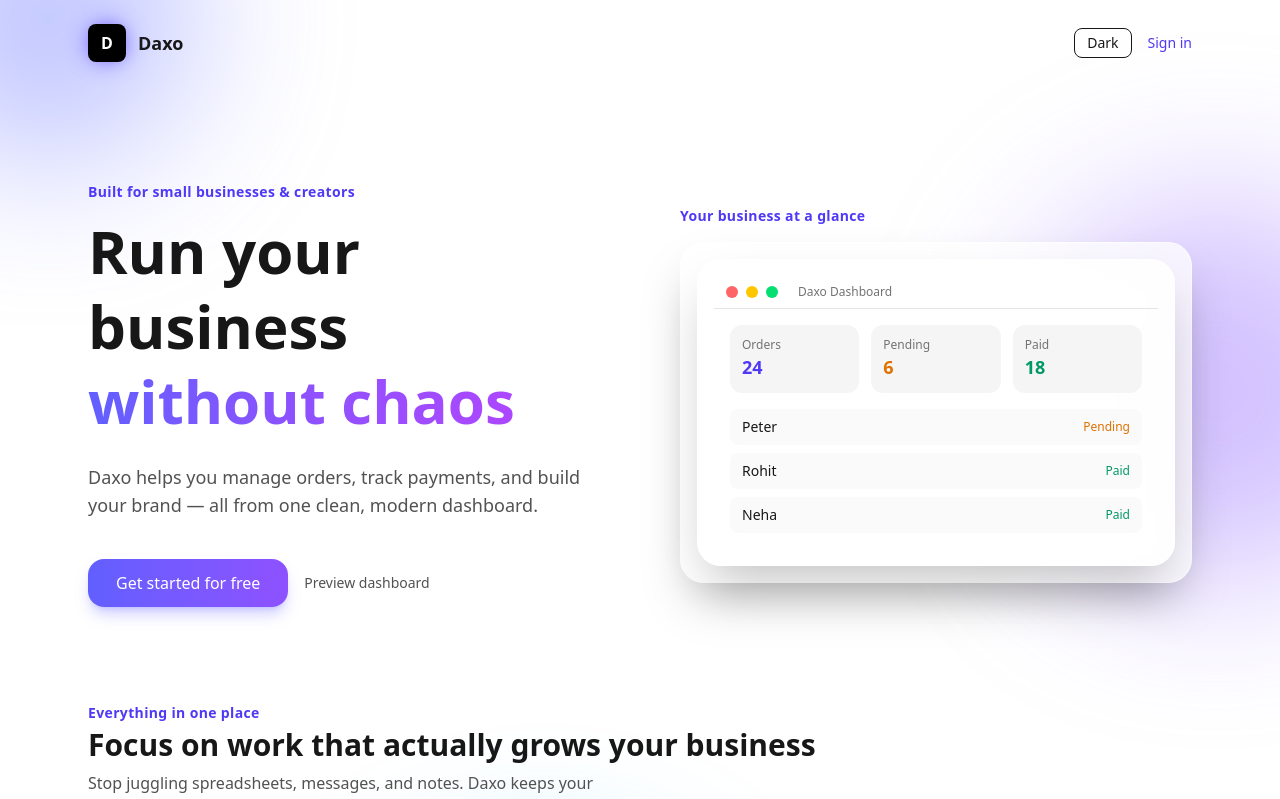
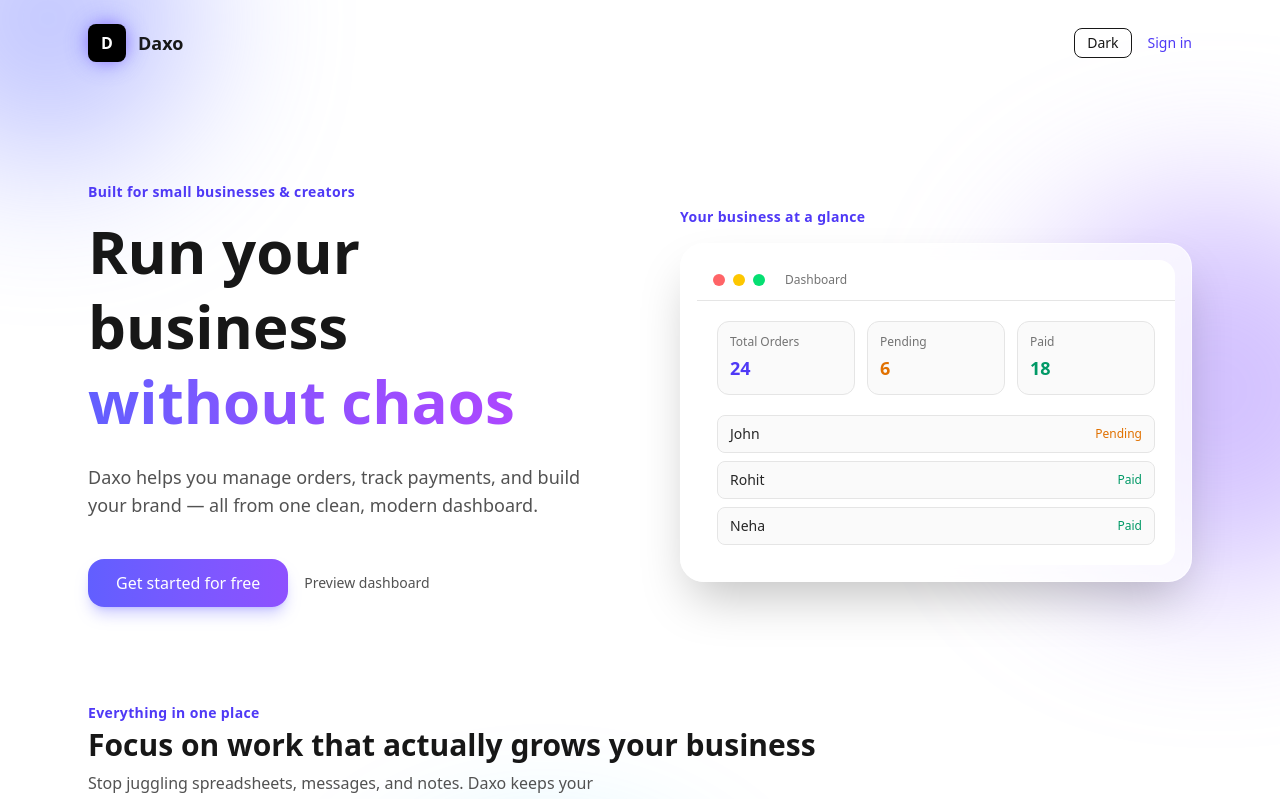
Before and after one commit to chaudharyjatin115/daxo-landing, a React (Vite) app: page / in a window 1280 px wide. Shown: the top 799 px of the page. Built offline with nearby package versions, Linux system fonts and the light colour scheme.

Commit message:
final fixes implementing a dashboard preview

```diff
--- a/src/components/DashboardPreview.jsx
+++ b/src/components/DashboardPreview.jsx
@@ -1,26 +1,39 @@
 export default function DashboardPreview() {
   return (
-    <div className="glass bg-white/90 dark:bg-neutral-900/70 rounded-3xl border border-white/60 dark:border-neutral-800 shadow-2xl p-4">
+    <div className="rounded-2xl bg-white dark:bg-neutral-900 overflow-hidden">
       {/* Window bar */}
-      <div className="flex items-center gap-2 px-3 py-2 border-b border-neutral-200 dark:border-neutral-800">
-        <span className="w-3 h-3 rounded-full bg-red-400" />
-        <span className="w-3 h-3 rounded-full bg-yellow-400" />
-        <span className="w-3 h-3 rounded-full bg-green-400" />
-        <span className="ml-3 text-xs text-neutral-500">Daxo Dashboard</span>
+      <div className="flex items-center gap-2 px-4 py-3 border-b border-neutral-200 dark:border-neutral-800">
+        <div className="w-3 h-3 rounded-full bg-red-400" />
+        <div className="w-3 h-3 rounded-full bg-yellow-400" />
+        <div className="w-3 h-3 rounded-full bg-green-400" />
+        <span className="ml-3 text-xs text-neutral-500 dark:text-neutral-400">
+          Dashboard
+        </span>
       </div>
 
-      {/* Content */}
-      <div className="p-4 space-y-4">
-        {/* Stats */}
+      <div className="p-5 space-y-5">
+        {/* Summary cards */}
         <div className="grid grid-cols-3 gap-3">
-          <Stat title="Orders" value="24" color="indigo" />
-          <Stat title="Pending" value="6" color="amber" />
-          <Stat title="Paid" value="18" color="emerald" />
+          <Stat
+            title="Total Orders"
+            value="24"
+            valueClass="text-indigo-600 dark:text-indigo-400"
+          />
+          <Stat
+            title="Pending"
+            value="6"
+            valueClass="text-amber-600 dark:text-amber-400"
+          />
+          <Stat
+            title="Paid"
+            value="18"
+            valueClass="text-emerald-600 dark:text-emerald-400"
+          />
         </div>
 
         {/* Orders list */}
         <div className="space-y-2">
-          <OrderRow name="Peter" status="Pending" />
+          <OrderRow name="John" status="Pending" />
           <OrderRow name="Rohit" status="Paid" />
           <OrderRow name="Neha" status="Paid" />
         </div>
@@ -29,11 +42,13 @@ export default function DashboardPreview() {
   );
 }
 
-function Stat({ title, value, color }) {
+function Stat({ title, value, valueClass }) {
   return (
-    <div className="rounded-xl p-3 bg-neutral-100 dark:bg-neutral-800">
-      <p className="text-xs text-neutral-500">{title}</p>
-      <p className={`text-lg font-semibold text-${color}-600 dark:text-${color}-400`}>
+    <div className="rounded-xl border border-neutral-200 dark:border-neutral-800 p-3 bg-neutral-50 dark:bg-neutral-800">
+      <p className="text-xs text-neutral-500 dark:text-neutral-400">
+        {title}
+      </p>
+      <p className={`mt-1 text-lg font-semibold ${valueClass}`}>
         {value}
       </p>
     </div>
@@ -44,8 +59,11 @@ function OrderRow({ name, status }) {
   const isPaid = status === "Paid";
 
   return (
-    <div className="flex items-center justify-between rounded-lg px-3 py-2 bg-neutral-50 dark:bg-neutral-800">
-      <span className="text-sm">{name}</span>
+    <div className="flex items-center justify-between rounded-lg px-3 py-2 border border-neutral-200 dark:border-neutral-800 bg-neutral-50 dark:bg-neutral-800">
+      <span className="text-sm text-neutral-800 dark:text-neutral-200">
+        {name}
+      </span>
+
       <span
         className={`text-xs font-medium ${
           isPaid
```
